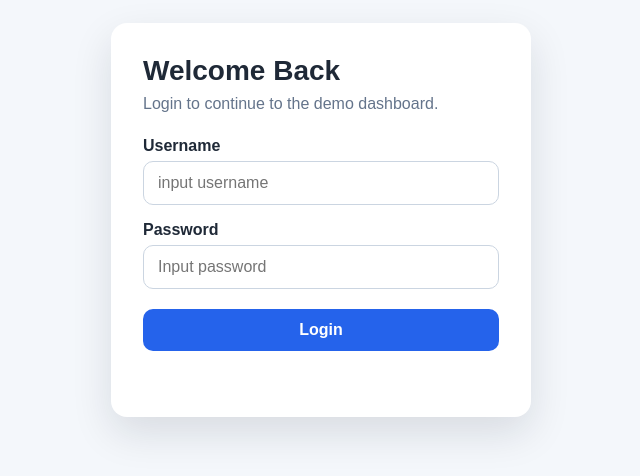
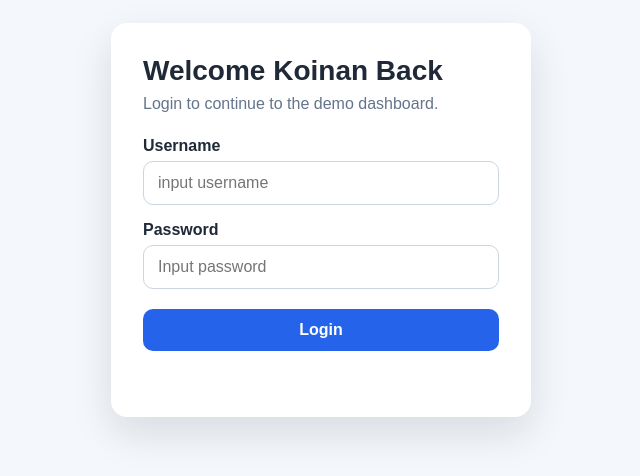
Before and after one commit to khoi-nguyen-spiraledge/Circle_PlaywrightTest, a website: page app/login.html in a window 1280 px wide. Shown: the part 180-656 px from the top of the page, without its empty margins (319-959 px from the left). Drawn offline with Linux system fonts and the light colour scheme.

Commit message:
test the test case pass - auo merge

```diff
--- a/app/login.html
+++ b/app/login.html
@@ -9,7 +9,7 @@
   <body>
     <main class="page">
       <section class="login-card">
-        <h1>Welcome Back</h1>
+        <h1>Welcome Koinan Back</h1>
         <p class="subtitle">Login to continue to the demo dashboard.</p>
 
         <form id="login-form">
```
